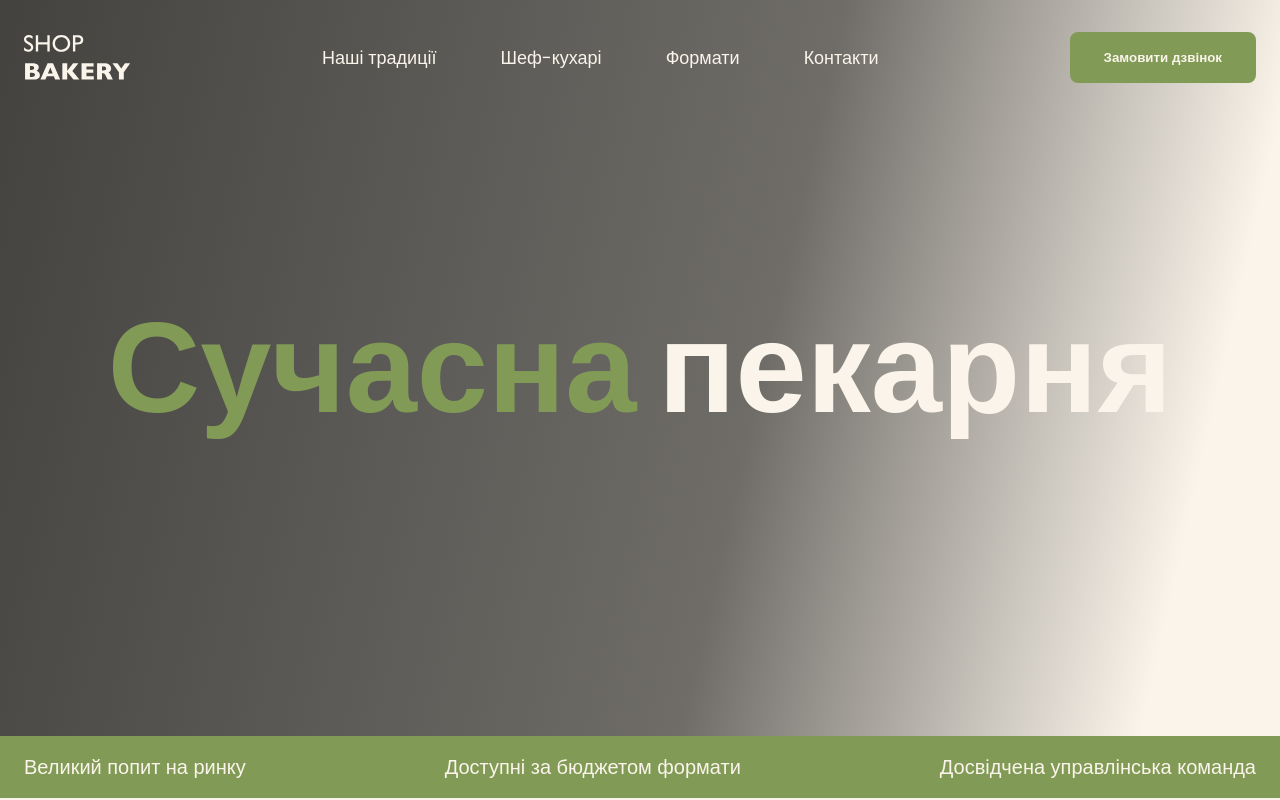
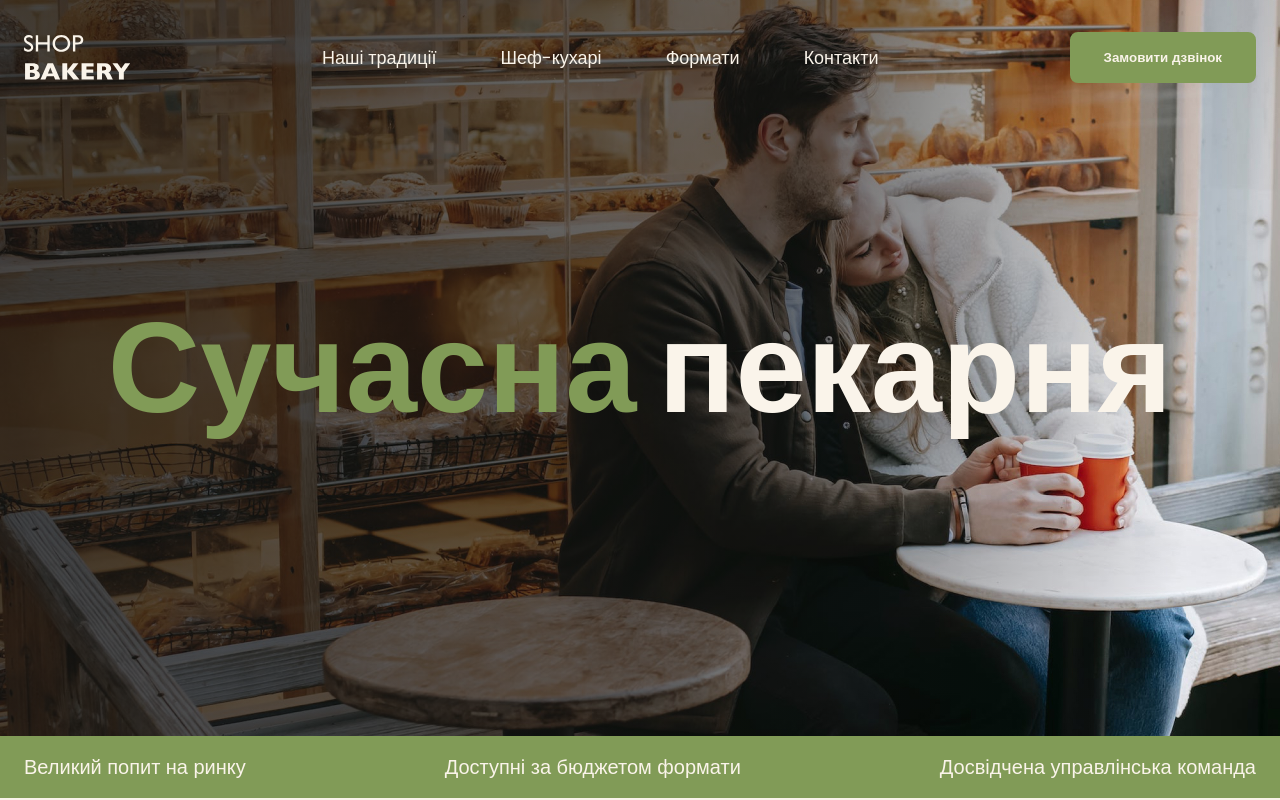
Before and after one commit to mihalchishina11liza/GitHub--Publish, a plain HTML site: page index.html in a window 1280 px wide. Shown: the top 800 px of the page. Drawn offline with Linux system fonts and the light colour scheme.

Commit message:
bg fixing 5

```diff
--- a/scss/components/_hero-section.scss
+++ b/scss/components/_hero-section.scss
@@ -7,7 +7,7 @@
       rgba(18, 18, 17, 0.6) 58.46%,
       rgba(18, 18, 17, 0) 90.36%
     ),
-    url('./images/background.jpg');
+    url('/images/background.jpg');
   background-repeat: no-repeat;
   background-position: center top;
   background-size: cover;
```
Also changed, not shown: css/main.min.css, 1 other file.
